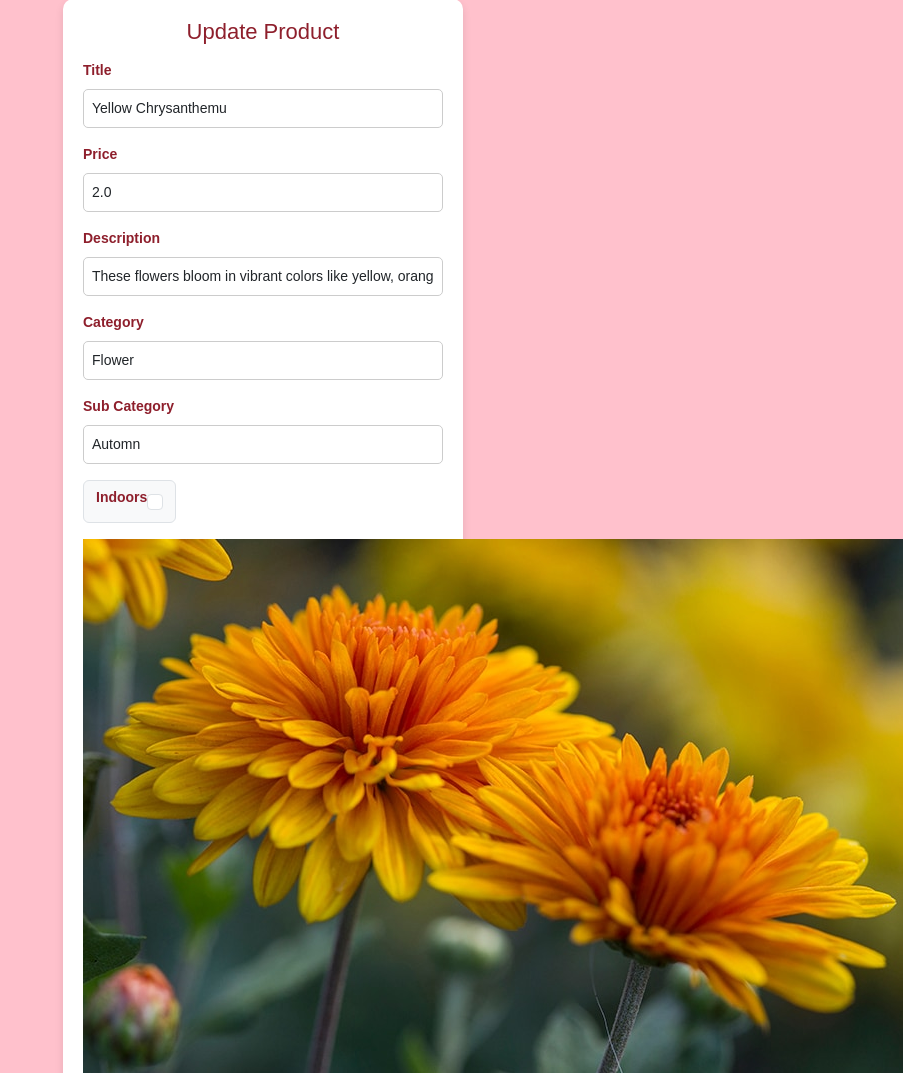
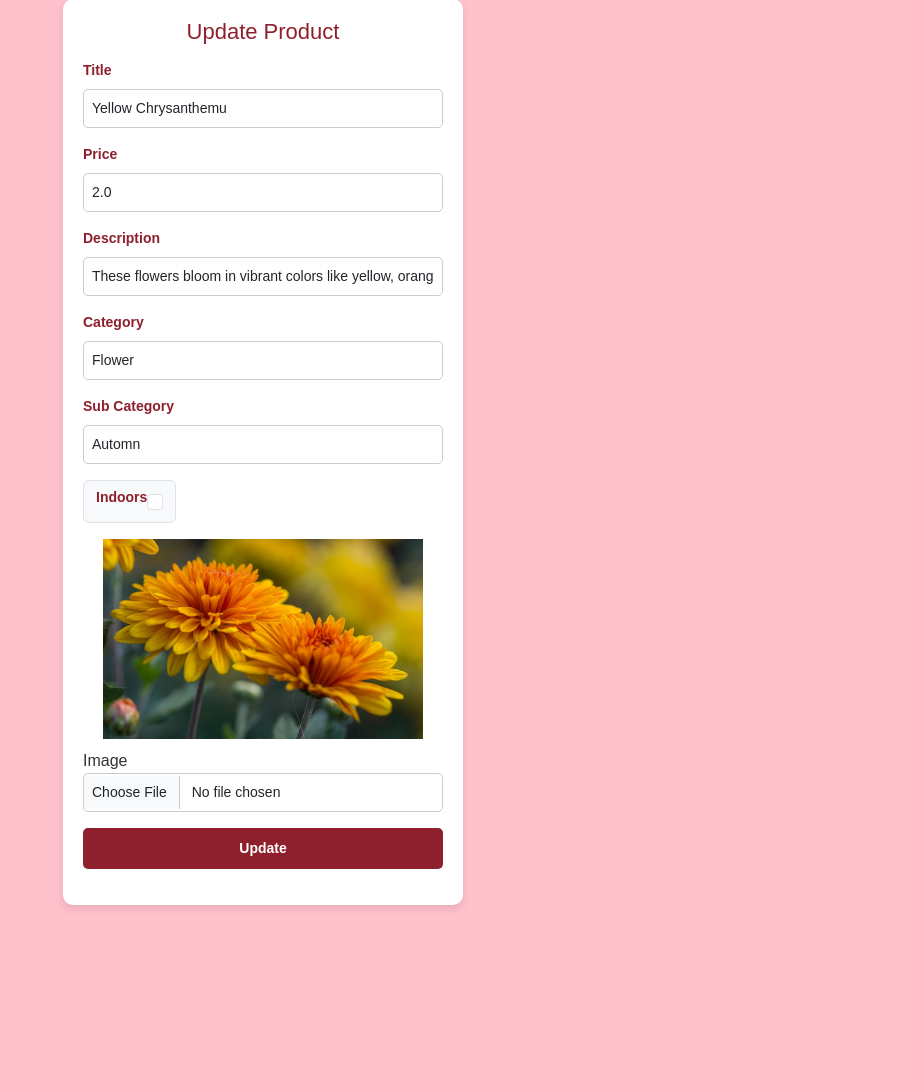
Before and after one commit to elinapinelli/Pinelli-4214-Final-Project, a Django app: page /updateproduct/5/ in a window 1280 px wide. Shown: the part 111-1184 px from the top of the page, without its empty margins (377-1280 px from the left). After the commit the page ends 1020 px from the top, so only its background shows below. Run offline with Django 5.2, Linux system fonts and the light colour scheme; data comes from the database, SQL or seed files in the repository; both versions use the stored data as it was after the commit.

Commit message:
fixed the size of the photo in update product

```diff
--- a/pinelli_site/models.py
+++ b/pinelli_site/models.py
@@ -2,7 +2,7 @@ from django.db import models
 
 # Create your models here.
 class Product(models.Model):# model for table in sql with name Product
-    title=models.CharField(max_length=50)#create field called title that is varchar(50)
+    title=models.CharField(max_length=100)#create field called title that is varchar(50)
     price=models.FloatField()
     description=models.TextField()
     category=models.CharField(max_length=20)
--- a/static/css/register.css
+++ b/static/css/register.css
@@ -183,3 +183,11 @@ body {
 .register-link a:hover {
     text-decoration: underline;
 }
+
+.product-image {
+    max-width: 100%; /* Ensures it does not overflow its container */
+    height: auto;    /* Maintains aspect ratio */
+    max-height: 200px; /* Adjust this value to your preference */
+    display: block;  /* Ensures the image is displayed as a block element */
+    margin: 10px auto; /* Centers the image and adds spacing */
+}
--- a/templates/addproduct.html
+++ b/templates/addproduct.html
@@ -81,7 +81,7 @@
             </div>
         </div>
         {% if product %}
-        <img src="/{{ product.image }}" alt="{{ product.title }}">
+        <img src="/{{ product.image }}" alt="{{ product.title }}" class="product-image">
         {% endif %}
         <div class="mb-3">
             <label for="image" class="form-image">Image</label>
```
Also changed, not shown: static/css/product.css (+23 -4 lines), db.sqlite3, pinelli_site/migrations/0002_alter_product_title.py (added).
